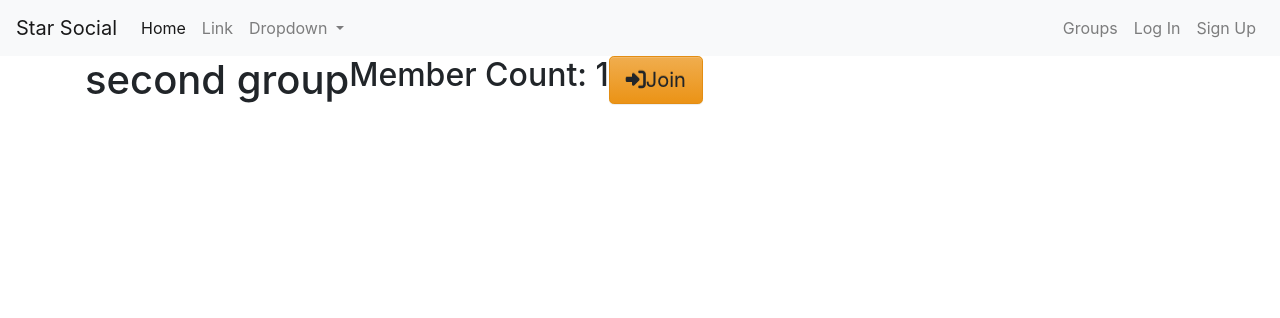
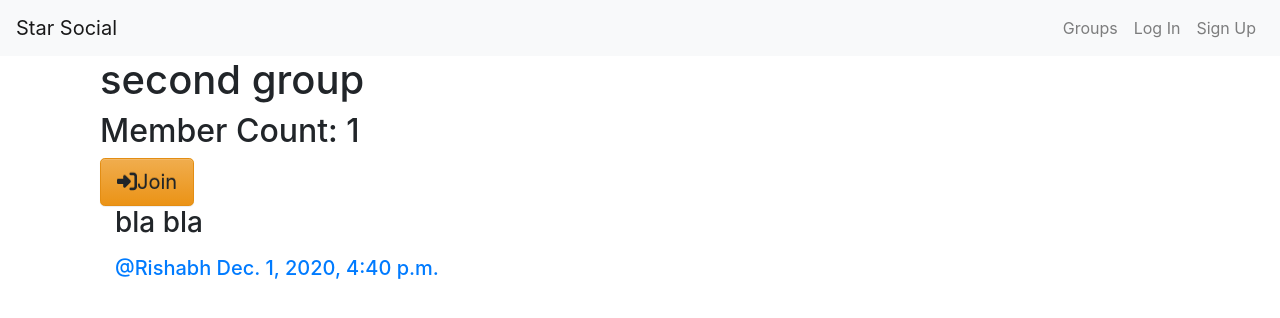
Before and after one commit to RishabhShekhar/SocialApp-Project, a Django app: a page that uses SocialSpace/templates/base.html in a window 1280 px wide. Shown: the top 318 px of the page. Run offline with Django 3.2, Linux system fonts and the light colour scheme; data comes from the database, SQL or seed files in the repository; both versions use the stored data as it was after the commit; some libraries are stand-ins or nearby versions.

Commit message:
post_user

```diff
--- a/SocialSpace/groups/templates/groups/group_detail.html
+++ b/SocialSpace/groups/templates/groups/group_detail.html
@@ -1,6 +1,6 @@
 {% extends "groups/group_base.html" %}
 {% block pregroup %}
-
+<div class="container">
 <h1>{{group.name}}</h1>
 <h2>Member Count: {{group.members.count}}</h2>
 
@@ -20,16 +20,16 @@
   {% endif %}
 
 </div>
-
+</div>
 {% endblock %}
 
 {% block group_content %}
 
   <div class="col-md-8">
     {% if group.posts.count == 0 %}
-      <h2>No posdts in this group yet!</h2>
+      <h2>No posts in this group yet!</h2>
     {% else %}
-      {% for post in groups.posts.all %}
+      {% for post in group.posts.all %}
         {% include "posts/_post.html" %}
       {% endfor %}
     {% endif %}
--- a/SocialSpace/posts/templates/posts/_post.html
+++ b/SocialSpace/posts/templates/posts/_post.html
@@ -1,13 +1,14 @@
 <div class="post media">
-    <h3>{{ post.message_html|safe }}</h3>
+<div class="container">
+<h3>{{ post.message_html|safe }}</h3>
     <div class="media-body">
-        <strong>{{ post.user.username }}</strong>
+{#        <strong>{{ post.user.username }}</strong>#}
         <h5 class="media-heading">
         <span class="username">
-            <a href="{% url 'posts:for:user' username=post.user.username %}"></a>
+            <a href="{% url 'posts:for_user' username=post.user.username %}">@{{ post.user.username }}</a>
         </span>
         <time class="time">
-            <a href="{% url 'posts:single' username=post.user.username pk=post.pk %}"></a>
+            <a href="{% url 'posts:single' username=post.user.username pk=post.pk %}">{{ post.created_at }}</a>
         </time>
             </h5>
         <div class="media-footer">
@@ -20,5 +21,5 @@
         </div>
 
     </div>
-
 </div>
+</div>
--- a/SocialSpace/posts/templates/posts/post_form.html
+++ b/SocialSpace/posts/templates/posts/post_form.html
@@ -1,10 +1,12 @@
 {% extends "posts/post_base.html" %}
-{% load bootstrap3 %}
+{% load bootstrap4 %}
 {% block post_content %}
+    <div class="container">
     <h4>Create a new Post</h4>
     <form id="postForm" action="{% url 'posts:create' %}" method="post">
     {% csrf_token %}
     {% bootstrap_form form %}
     <input type="submit" value="Post" class="btn btn-primary btn-large">
     </form>
+    </div>
 {% endblock %}
--- a/SocialSpace/posts/templates/posts/user_post_list.html
+++ b/SocialSpace/posts/templates/posts/user_post_list.html
@@ -3,6 +3,7 @@
 {% block prepost %}
     <div class="col-md-4">
     <h1>@{{ post_user.username }}</h1>
+    <h1>Hey</h1>
     </div>
 {% endblock %}
 
--- a/SocialSpace/posts/views.py
+++ b/SocialSpace/posts/views.py
@@ -23,11 +23,11 @@
 
     def get_queryset(self):
         try:
-            self.post.user = User.objects.prefetch_related('posts').get(username__iexact=self.kwargs.get('username'))
+            self.post_user = User.objects.prefetch_related('posts').get(username__iexact=self.kwargs.get('username'))
         except User.DoesNotExist:
             raise Http404
         else:
-            return self.posts.all()
+            return self.post_user.posts.all()
 
     def get_context_data(self, **kwargs):
         context = super().get_context_data(**kwargs)
--- a/SocialSpace/templates/base.html
+++ b/SocialSpace/templates/base.html
@@ -23,26 +23,7 @@
   </button>
 
   <div class="collapse navbar-collapse" id="navbarSupportedContent">
-    <ul class="navbar-nav mr-auto">
-      <li class="nav-item active">
-        <a class="nav-link" href="#">Home <span class="sr-only">(current)</span></a>
-      </li>
-      <li class="nav-item">
-        <a class="nav-link" href="#">Link</a>
-      </li>
-      <li class="nav-item dropdown">
-        <a class="nav-link dropdown-toggle" href="#" id="navbarDropdown" role="button" data-toggle="dropdown" aria-haspopup="true" aria-expanded="false">
-          Dropdown
-        </a>
-        <div class="dropdown-menu" aria-labelledby="navbarDropdown">
-          <a class="dropdown-item" href="#">Action</a>
-          <a class="dropdown-item" href="#">Another action</a>
-          <div class="dropdown-divider"></div>
-          <a class="dropdown-item" href="#">Something else here</a>
-        </div>
-      </li>
-    </ul>
-    <ul class="nav navbar-nav navbar-right">
+    <ul class="nav navbar-nav navbar-right ml-auto">
         {% if user.is_authenticated %}
           <li class="nav-item"><a class="nav-link" href="{% url 'posts:create' %}">Post</a></li>
           <li class="nav-item"><a class="nav-link" href="{% url 'groups:all' %}">Groups</a></li>
```
Also changed, not shown: SocialSpace/db.sqlite3.
